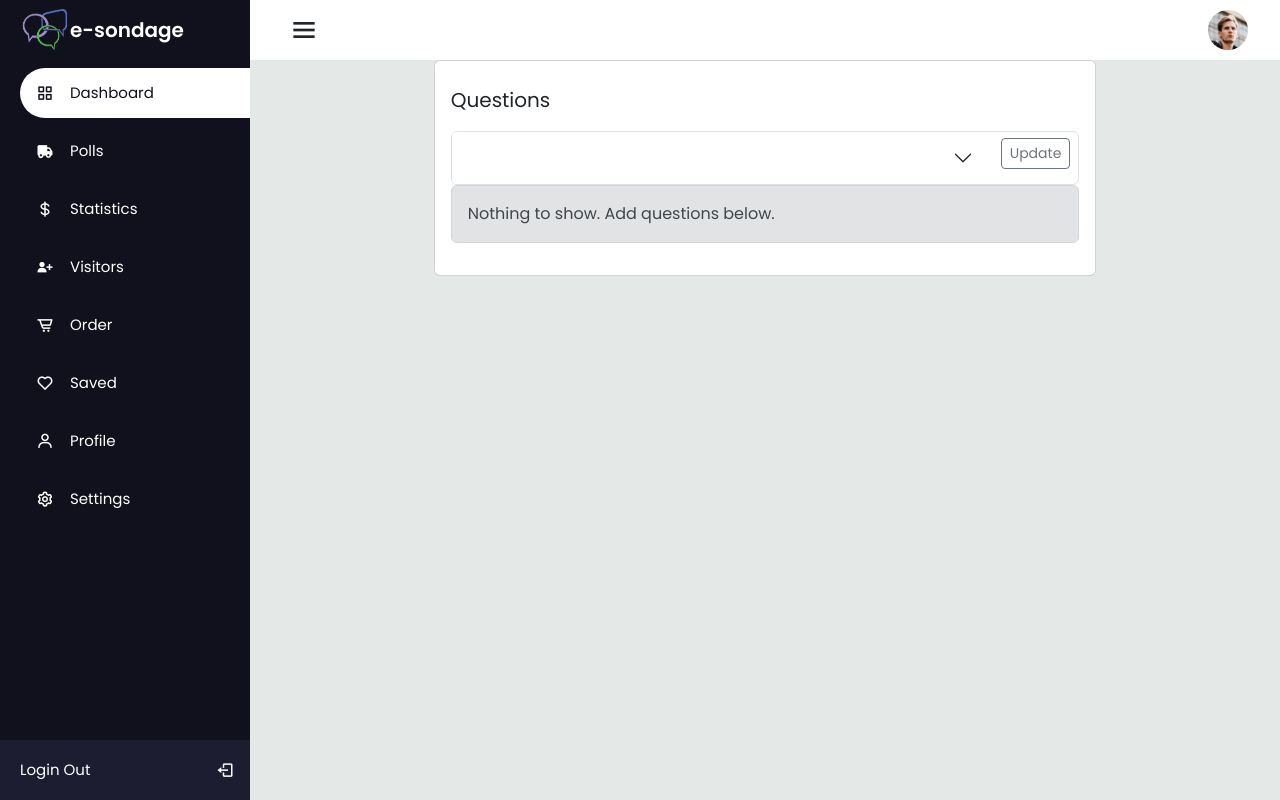
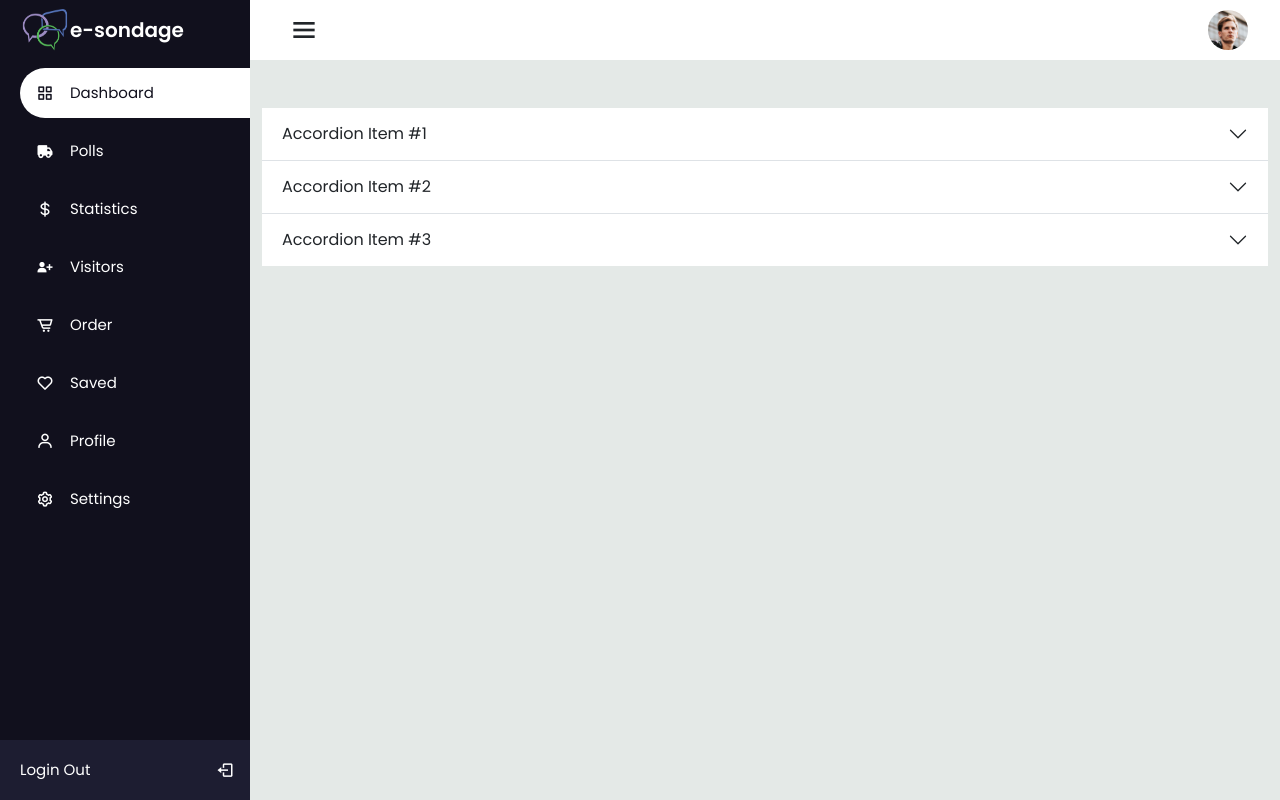
Before and after one commit to 8srael/e-sondage, a Django app: page /polls/1 in a window 1280 px wide. Run offline with Django 5.2, Linux system fonts and the light colour scheme; some libraries are stand-ins or nearby versions.

Commit message:
add accordion component on questions page✅

```diff
--- a/polls/templates/questions/manage_questions.html
+++ b/polls/templates/questions/manage_questions.html
@@ -2,60 +2,40 @@
 {% load static %}
 
 {% block content %}
-<div class="container">
-    <div class="row justify-content-center">
-        <div class="col-md-8">
-            <div class="card">
-                <div class="card-body">
-                    <div class="">
-                        <h3 class=""></h3>
+    <div class="container align-self center mt-5">
+        <div class="row">
+            <div class="accordion accordion-flush" id="accordionFlushExample">
+                <div class="accordion-item">
+                <h2 class="accordion-header" id="flush-headingOne">
+                    <button class="accordion-button collapsed" type="button" data-bs-toggle="collapse" data-bs-target="#flush-collapseOne" aria-expanded="false" aria-controls="flush-collapseOne">
+                    Accordion Item #1
+                    </button>
+                </h2>
+                <div id="flush-collapseOne" class="accordion-collapse collapse" aria-labelledby="flush-headingOne" data-bs-parent="#accordionFlushExample">
+                    <div class="accordion-body">Placeholder content for this accordion, which is intended to demonstrate the <code>.accordion-flush</code> class. This is the first item's accordion body.</div>
                 </div>
-                    <div class="">
-                        <p class="h5 text-secondary">
-
-                        </p>
                 </div>
-
-                    <div class="divider divider-primary">
-                        <div class="divider-text fs-5">Questions</div>
+                <div class="accordion-item">
+                <h2 class="accordion-header" id="flush-headingTwo">
+                    <button class="accordion-button collapsed" type="button" data-bs-toggle="collapse" data-bs-target="#flush-collapseTwo" aria-expanded="false" aria-controls="flush-collapseTwo">
+                    Accordion Item #2
+                    </button>
+                </h2>
+                <div id="flush-collapseTwo" class="accordion-collapse collapse" aria-labelledby="flush-headingTwo" data-bs-parent="#accordionFlushExample">
+                    <div class="accordion-body">Placeholder content for this accordion, which is intended to demonstrate the <code>.accordion-flush</code> class. This is the second item's accordion body. Let's imagine this being filled with some actual content.</div>
                 </div>
-
-                        <div id="accordionIcon" class="accordion mt-3 accordion-without-arrow">
-                            <div class="accordion-item card">
-                                <h2 class="accordion-header text-body d-flex justify-content-between" id="accordionIconOne">
-                                    <button
-                                        type="button"
-                                        class="accordion-button collapsed"
-                                        data-bs-toggle="collapse"
-                                        data-bs-target="#accordion"
-                                        aria-controls="accordionIcon-1"
-                                        >
-                                        <span class="text-primary"></span>
+                </div>
+                <div class="accordion-item">
+                <h2 class="accordion-header" id="flush-headingThree">
+                    <button class="accordion-button collapsed" type="button" data-bs-toggle="collapse" data-bs-target="#flush-collapseThree" aria-expanded="false" aria-controls="flush-collapseThree">
+                    Accordion Item #3
                     </button>
-
-                                    <div>
-                                        <a href=""  class="btn btn-sm btn-outline-secondary mx-2" >Update</a>
-                                    </div>
-                                    <div>
-
-                                    </div>
                 </h2>
-
-                                <div id="accordionQuestionId" class="accordion-collapse collapse" data-bs-parent="#accordionIcon">
-                                    <div class="accordion-body">
-                                        <ol>
-
-                                            <li>for</li>
-                                        </ol>
-                                        <small class="alert alert-secondary">No Answer Options added</small>
+                <div id="flush-collapseThree" class="accordion-collapse collapse" aria-labelledby="flush-headingThree" data-bs-parent="#accordionFlushExample">
+                    <div class="accordion-body">Placeholder content for this accordion, which is intended to demonstrate the <code>.accordion-flush</code> class. This is the third item's accordion body. Nothing more exciting happening here in terms of content, but just filling up the space to make it look, at least at first glance, a bit more representative of how this would look in a real-world application.</div>
                 </div>
                 </div>
             </div>
         </div>
-                        <div class="alert alert-secondary">Nothing to show. Add questions below.</div>
     </div>
-            </div>
-        </div>
-    </div>
-
 {% endblock %}
```
Lines whose indentation alone changed are shown as unchanged.
